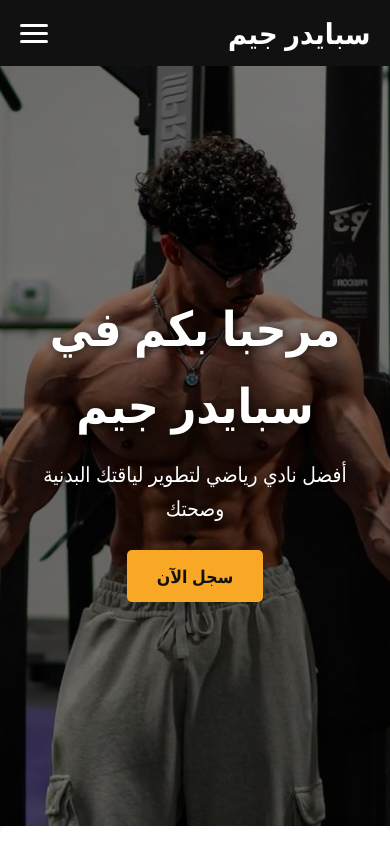
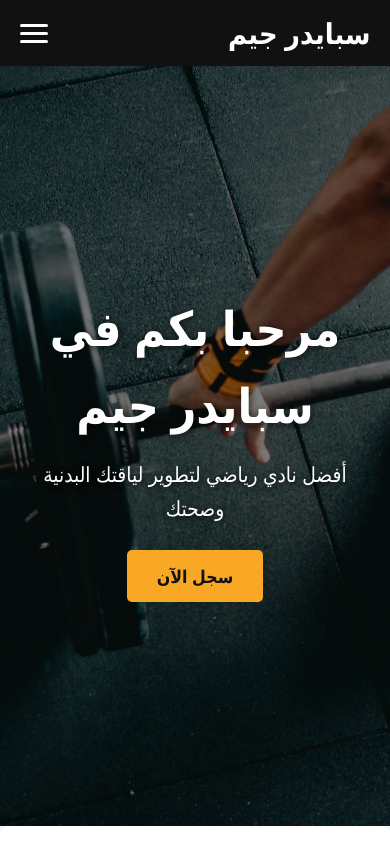
Before and after one commit to website-eg/spider, a plain HTML site: page public/index.html in a window 390 px wide. Shown: the top 844 px of the page. Drawn offline with Linux system fonts and the light colour scheme.

Commit message:
The Website V1

```diff
--- a/public/assets/style/style.css
+++ b/public/assets/style/style.css
@@ -453,7 +453,7 @@ form#contact-form button:hover {
 
   header.hero {
   background: linear-gradient(rgba(0, 0, 0, 0.5), rgba(0, 0, 0, 0.5)),
-    url("../images/hero.jpg")
+    url("../images/hero3.jpg")
       no-repeat center center/cover;
   height: 90vh;
   display: flex;
```
Also changed, not shown: public/assets/images/hero2.jpg (added), public/assets/images/hero3.jpg (added), public/assets/images/hero4.jpg (added), public/assets/images/hero5.jpg (added).
